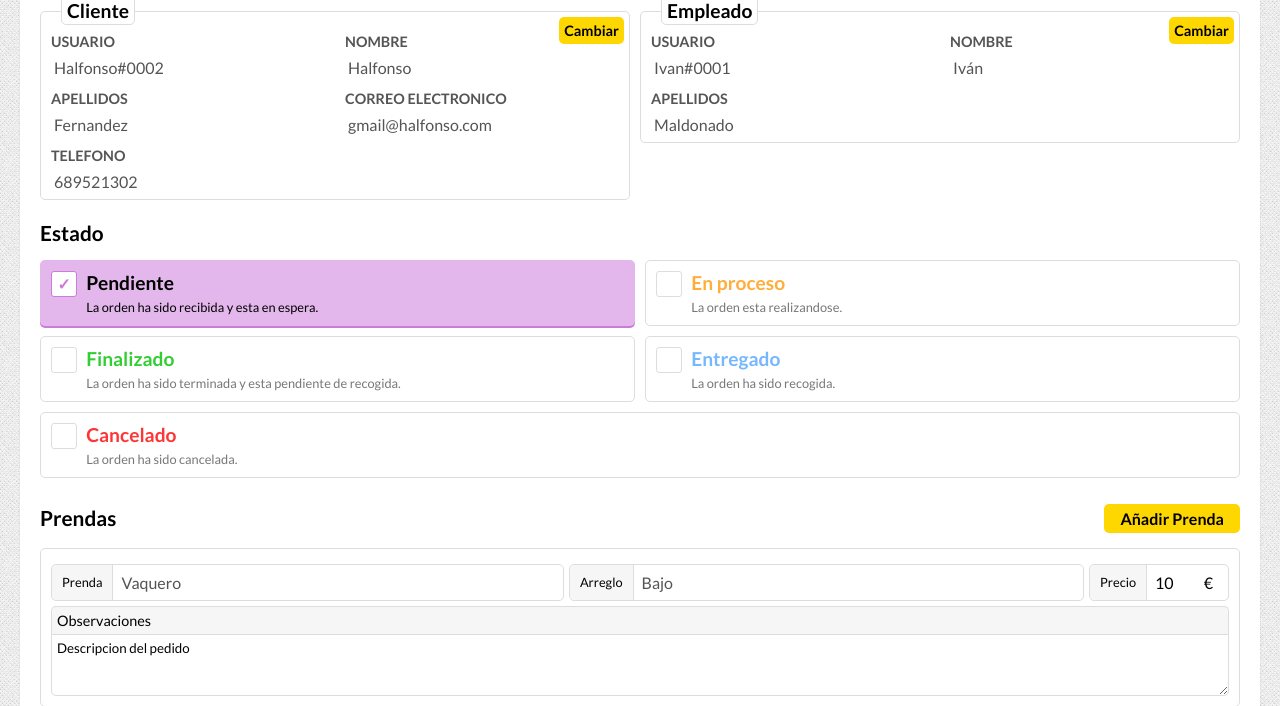
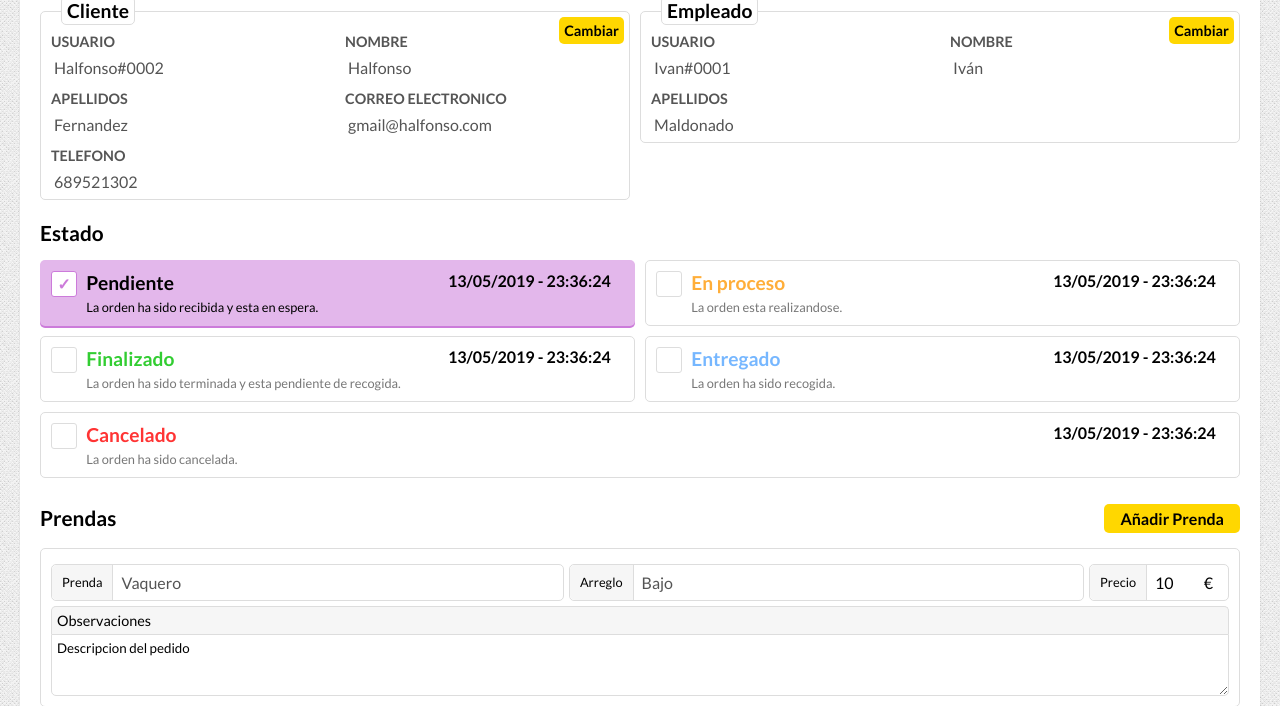
Before and after one commit to crusardri/proyecto-daw, a PHP site: page /order.php in a window 1280 px wide. Shown: the part 227-933 px from the top of the page. Run offline with PHP 8.4, Linux system fonts and the light colour scheme.

Commit message:
Añadido fecha a boxed-radio en order.php

```diff
--- a/order.php
+++ b/order.php
@@ -80,43 +80,48 @@
             <!-- Estados -->
             <div class="estate-container">
                <h2>Estado</h2>
-                <label class="boxed-radio pending">
+                <label class="boxed-radio estate pending">
                     <input type="radio" name="estate" name="1" checked>
                     <div class="container">
                         <div class="radio-checkbox">&#x2713;</div>
                         <div class="radio-title">Pendiente</div>
+                        <div class="radio-date">13/05/2019 - 23:36:24</div>
                         <div class="radio-desc">La orden ha sido recibida y esta en espera.</div>
                     </div>
                 </label>
-                <label class="boxed-radio working">
+                <label class="boxed-radio working estate">
                     <input type="radio" name="estate" name="1">
                     <div class="container">
                         <div class="radio-checkbox">&#x2713;</div>
                         <div class="radio-title">En proceso</div>
+                        <div class="radio-date">13/05/2019 - 23:36:24</div>
                         <div class="radio-desc">La orden esta realizandose.</div>
                     </div>
                 </label>
-                <label class="boxed-radio finished">
+                <label class="boxed-radio finished estate">
                     <input type="radio" name="estate" name="1">
                     <div class="container">
                         <div class="radio-checkbox">&#x2713;</div>
                         <div class="radio-title">Finalizado</div>
+                        <div class="radio-date">13/05/2019 - 23:36:24</div>
                         <div class="radio-desc">La orden ha sido terminada y esta pendiente de recogida.</div>
                     </div>
                 </label>
-                <label class="boxed-radio out">
+                <label class="boxed-radio out estate">
                     <input type="radio" name="estate" name="1">
                     <div class="container">
                         <div class="radio-checkbox">&#x2713;</div>
                         <div class="radio-title">Entregado</div>
+                        <div class="radio-date">13/05/2019 - 23:36:24</div>
                         <div class="radio-desc">La orden ha sido recogida.</div>
                     </div>
                 </label>
-                <label class="boxed-radio canceled full-width">
+                <label class="boxed-radio canceled full-width estate">
                     <input type="radio" name="estate" name="1">
                     <div class="container">
                         <div class="radio-checkbox">&#x2713;</div>
                         <div class="radio-title">Cancelado</div>
+                        <div class="radio-date">13/05/2019 - 23:36:24</div>
                         <div class="radio-desc">La orden ha sido cancelada.</div>
                     </div>
                 </label>
--- a/style/style.css
+++ b/style/style.css
@@ -251,7 +251,12 @@ label.boxed-radio > div.container > div.radio-desc {
 label.boxed-radio > input:checked + div.container > div.radio-desc {
     color: #000;
 }
-
+/* radio-box estate*/
+label.boxed-radio.estate > div.container{
+    grid-template-areas: "checkbox title date" "checkbox desc desc";
+    grid-template-columns: 2.2em auto 11em;
+}
+label.boxed-radio.estate > div.container > div.radio-date {grid-area: date; font-weight: 600;}
 /* Activo */
 label.boxed-radio.active > div.container > div.radio-title {color: #32CD32}
 label.boxed-radio.active > input:checked + div.container {background-color: #32CD32; box-shadow: 0 2px 0 #228B22; color: #FFF}
```
